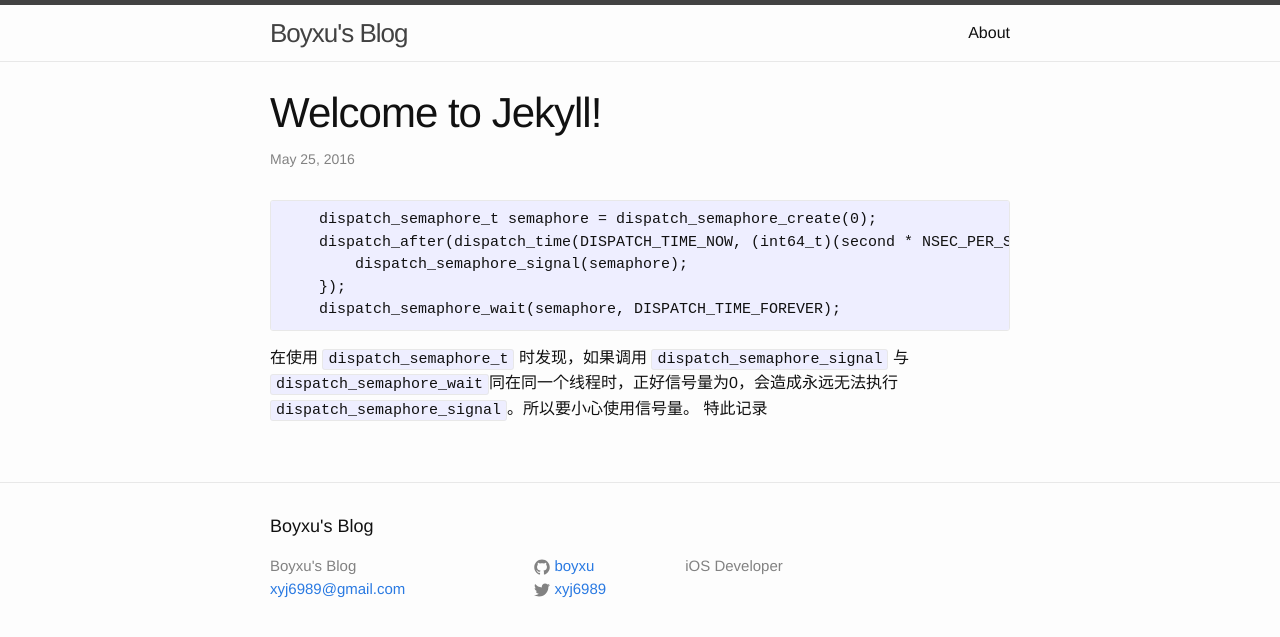
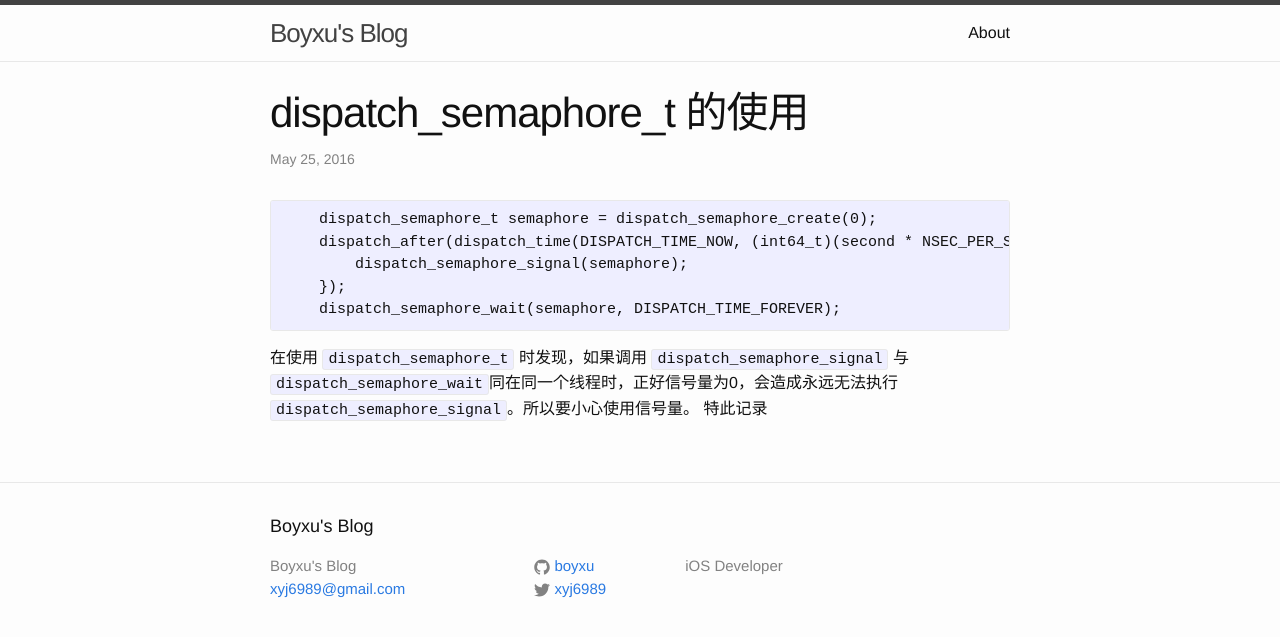
Before and after one commit to xyj6989/xyj6989.github.io, a Jekyll site: the page built from _posts/2016-05-25-dispatch_semaphore_t-的使用.markdown, in a window 1280 px wide. Shown: the top 637 px of the page. Built offline with Jekyll 4.4.1, drawn with Linux system fonts in a browser that asks for light colours.

Commit message:
update post
2016-05-25-dispatch_semaphore_t-wait-problem.markdown modify to
2016-05-25-dispatch_semaphore_t-的使用.markdown

```diff
--- a/_posts/2016-05-25-dispatch_semaphore_t-wait-problem.markdown
+++ b/_posts/2016-05-25-dispatch_semaphore_t-的使用.markdown
@@ -1,7 +1,7 @@
 ---
 layout: post
-title:  "Welcome to Jekyll!"
-date:   2016-05-25 15:25:33 +0800
+title:  "dispatch_semaphore_t 的使用"
+date:   2016-05-25 18:00:00 +0800
 categories: iOS
 tags: GCD
 ---
```
